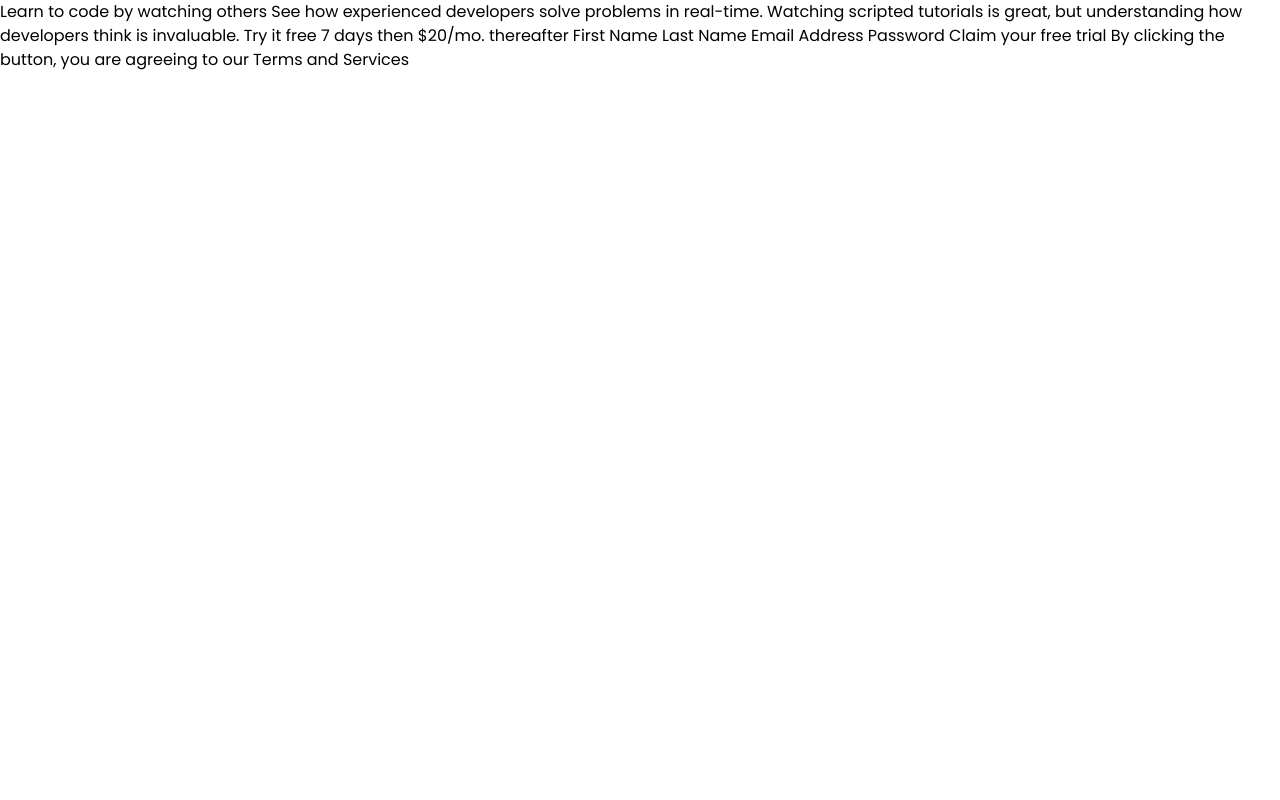
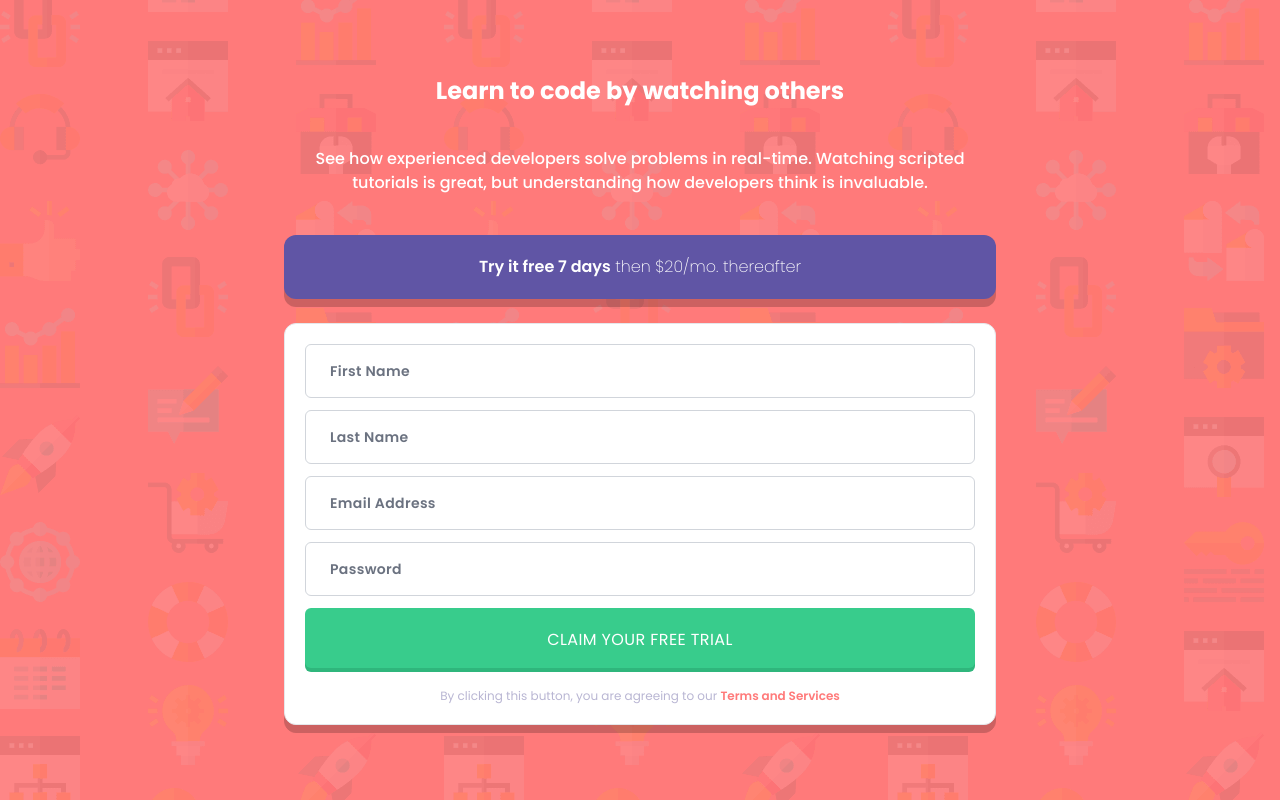
Before and after one commit to rbrokenshaw/signup-form, a React (Vite) app: page / in a window 1280 px wide. Built offline with nearby package versions, Linux system fonts and the light colour scheme.

Commit message:
Add signup layout

```diff
--- a/src/App.tsx
+++ b/src/App.tsx
@@ -1,12 +1,7 @@
+import SignUp from './views/signup';
+
 function App() {
-    return (
-        <>
-            Learn to code by watching others See how experienced developers solve problems in real-time. Watching
-            scripted tutorials is great, but understanding how developers think is invaluable. Try it free 7 days then
-            $20/mo. thereafter First Name Last Name Email Address Password Claim your free trial By clicking the button,
-            you are agreeing to our Terms and Services
-        </>
-    );
+    return <SignUp />;
 }
 
 export default App;
--- /dev/null
+++ b/src/components/call-to-action.tsx
@@ -0,0 +1,10 @@
+const CallToAction = () => {
+    return (
+        <section className='w-full bg-customBlue text-center text-white px-10 py-5 rounded-xl drop-shadow-custom'>
+            <span className='font-semibold'>Try it free 7 days</span>
+            <span className='font-light'> then $20/mo. thereafter</span>
+        </section>
+    );
+};
+
+export default CallToAction;
--- /dev/null
+++ b/src/components/hero.tsx
@@ -0,0 +1,13 @@
+const Hero = () => {
+    return (
+        <section className='w-full desktop:w-1/2 flex flex-col justify-center text-white gap-10 text-center desktop:text-left'>
+            <span className='text-2xl desktop:text-6xl font-bold'>Learn to code by watching others</span>
+            <span className='font-medium text-md desktop:text-lg'>
+                See how experienced developers solve problems in real-time. Watching scripted tutorials is great, but
+                understanding how developers think is invaluable.
+            </span>
+        </section>
+    );
+};
+
+export default Hero;
--- a/src/index.css
+++ b/src/index.css
@@ -11,4 +11,11 @@
     a {
         @apply text-customRed font-semibold;
     }
+    .main-bg {
+        background-image: url('./images/bg-intro-desktop.png');
+
+        @media (max-width: 375px) {
+            background-image: url('./images/bg-intro-mobile.png');
+        }
+    }
 }
--- /dev/null
+++ b/src/views/forms/form-signup.tsx
@@ -0,0 +1,34 @@
+import { FieldValues } from '../../components/form/context/form-context';
+import Form from '../../components/form/form';
+import { validators } from '../../components/form/validation/validators';
+
+const FormSignup = () => {
+    const defaultValues = {
+        firstName: '',
+        lastName: '',
+        email: '',
+        password: '',
+    };
+
+    const handleSubmit = (values: FieldValues) => {
+        console.log('Form submitted with valid data:', values);
+    };
+
+    return (
+        <div className='flex flex-col gap-5 bg-white p-5 desktop:p-10 rounded-xl drop-shadow-custom border border-gray-200'>
+            <Form defaultValues={defaultValues} onSubmit={handleSubmit}>
+                <Form.Input type='text' name='firstName' placeholder='First Name' validators={[validators.required]} />
+                <Form.Input type='text' name='lastName' placeholder='Last Name' validators={[validators.required]} />
+                <Form.Input type='email' name='email' placeholder='Email Address' validators={[validators.isEmail]} />
+                <Form.Input type='password' name='password' placeholder='Password' validators={[validators.required]} />
+                <Form.Button value='Claim your free trial' />
+            </Form>
+
+            <span className='text-xs text-grayishBlue text-center px-4 '>
+                By clicking this button, you are agreeing to our <a href='/link/to/tos'>Terms and Services</a>
+            </span>
+        </div>
+    );
+};
+
+export default FormSignup;
--- /dev/null
+++ b/src/views/signup.tsx
@@ -0,0 +1,19 @@
+import CallToAction from '../components/call-to-action';
+import Hero from '../components/hero';
+import FormSignup from './forms/form-signup';
+
+const SignUp = () => {
+    return (
+        <section className='main-bg h-screen bg-cover bg-customRed flex desktop:items-center justify-center'>
+            <div className='w-full max-w-3xl p-7 desktop:max-w-full desktop:p-0 border-box flex flex-col justify-center desktop:flex-row desktop:w-5/6 gap-10'>
+                <Hero />
+                <div className='desktop:w-1/2 flex flex-col gap-6'>
+                    <CallToAction />
+                    <FormSignup />
+                </div>
+            </div>
+        </section>
+    );
+};
+
+export default SignUp;
--- a/tailwind.config.js
+++ b/tailwind.config.js
@@ -4,7 +4,7 @@ export default {
     theme: {
         screens: {
             mobile: '375px',
-            desktop: { min: '768px' },
+            desktop: '1440px',
         },
 
         extend: {
@@ -16,10 +16,6 @@ export default {
                 darkBlue: 'hsl(248, 32%, 49%)',
                 grayishBlue: 'hsl(246, 25%, 77%)',
             },
-            backgroundImage: {
-                'mobile-background': "url('./images/bg-intro-mobile.png')",
-                'desktop-background': "url('./images/bg-intro-desktop.png')",
-            },
             dropShadow: {
                 custom: '0px 8px 0px rgba(0, 0, 0, 0.2)',
                 customButton: '0px 4px 0px hsl(154, 59%, 45%)',
```
